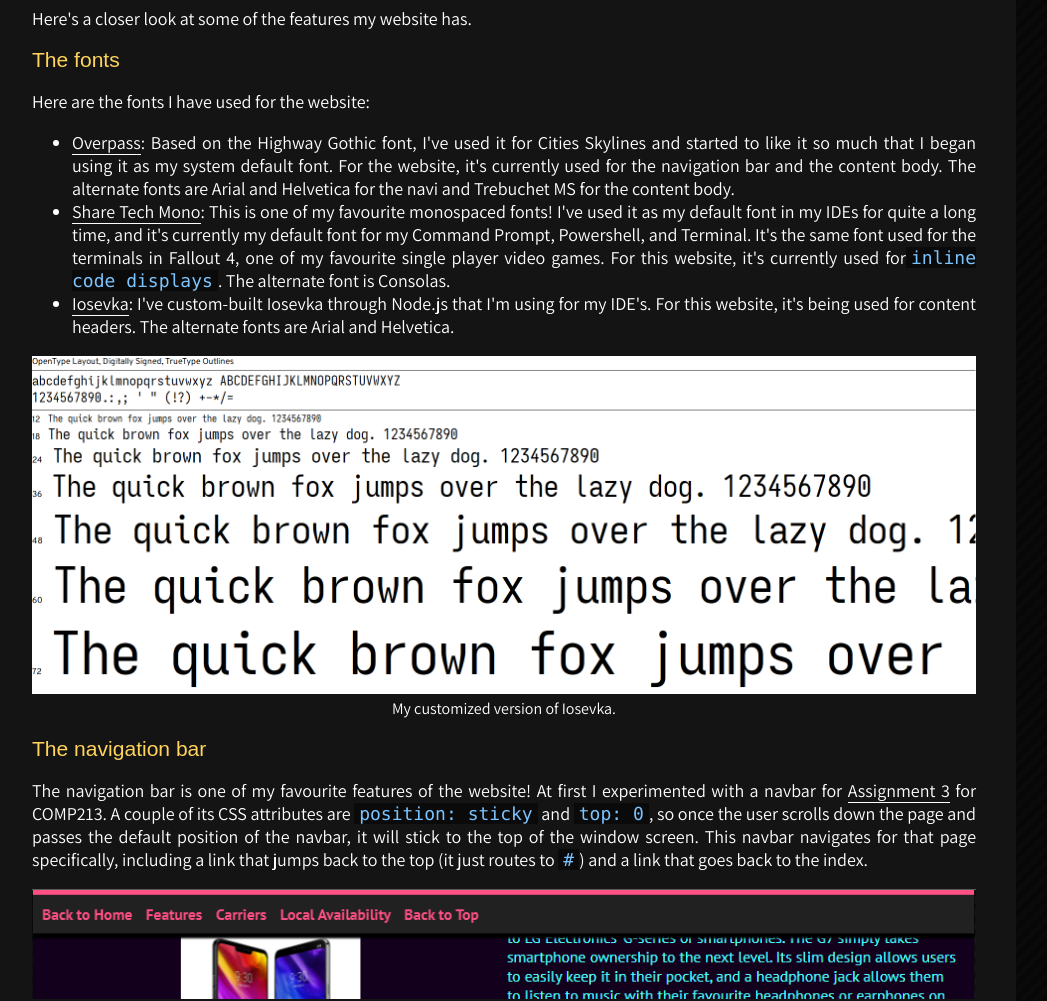
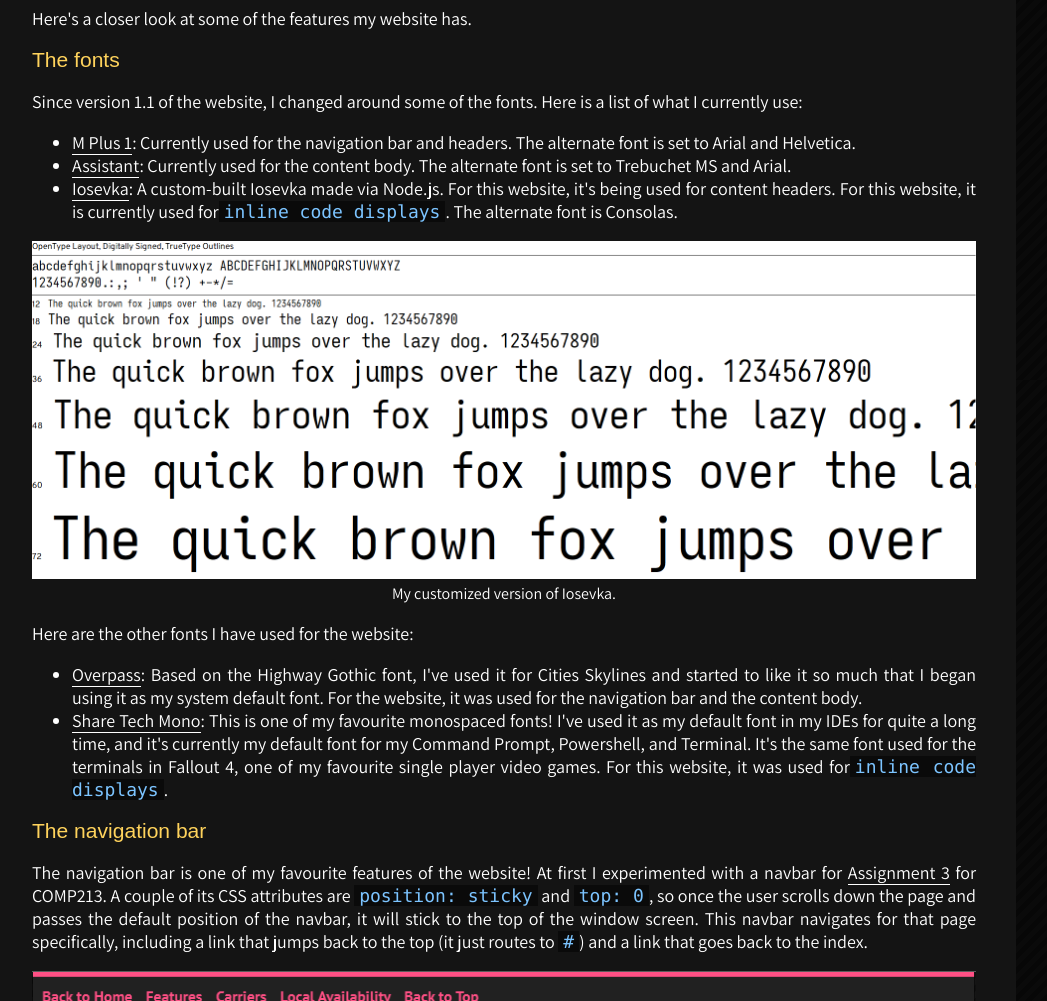
Before and after one commit to trentb10/studentweb-cencol-gatsby, a Gatsby site: page /works/personal-works/trentb-on-gatsby in a window 1280 px wide. Shown: the part 2020-3021 px from the top of the page, without its empty margins (136-1183 px from the left). Built offline with nearby package versions, Linux system fonts and the light colour scheme; Gatsby itself is replaced by a stand-in of ours; a web font is replaced by a local one.

Commit message:
Updated readme and personal-works/trentb-on-gatsby page

```diff
--- a/src/pages/works/personal-works/trentb-on-gatsby.js
+++ b/src/pages/works/personal-works/trentb-on-gatsby.js
@@ -120,39 +120,33 @@ export default function TrentBOnGatsby() {
       <h3>The fonts</h3>
 
       <p>
-        Here are the fonts I have used for the website:
+        Since version 1.1 of the website, I changed around some of the fonts. Here
+        is a list of what I currently use:
         <ul>
           <li>
             <a
-              href="https://fonts.google.com/specimen/Overpass">
-              Overpass
+              href="https://fonts.google.com/specimen/M+PLUS+1">
+              M Plus 1
             </a>
-            : Based on the Highway Gothic font, I've used it for Cities Skylines
-            and started to like it so much that I began using it as my system
-            default font. For the website, it's currently used for the navigation
-            bar and the content body. The alternate fonts are Arial and Helvetica
-            for the navi and Trebuchet MS for the content body.
+            : Currently used for the navigation bar and headers. The alternate font
+            is set to Arial and Helvetica.
           </li>
           <li>
             <a
-              href="https://fonts.google.com/specimen/Share+Tech+Mono">
-              Share Tech Mono
+              href="https://fonts.google.com/specimen/Assistant">
+              Assistant
             </a>
-            : This is one of my favourite monospaced fonts! I've used it as my
-            default font in my IDEs for quite a long time, and it's currently my
-            default font for my Command Prompt, Powershell, and Terminal. It's
-            the same font used for the terminals in Fallout 4, one of my favourite
-            single player video games. For this website, it's currently used for
-            <code>inline code displays</code>. The alternate font is Consolas.
+            : Currently used for the content body. The alternate font is set to
+            Trebuchet MS and Arial.
           </li>
           <li>
             <a
               href="https://github.com/be5invis/Iosevka">
               Iosevka
             </a>
-            : I've custom-built Iosevka through Node.js that I'm using for my
-            IDE's. For this website, it's being used for content headers. The
-            alternate fonts are Arial and Helvetica.
+            : A custom-built Iosevka made via Node.js. For this website, it's being
+            used for content headers. For this website, it is currently used for
+            <code>inline code displays</code>. The alternate font is Consolas.
           </li>
         </ul>
       </p>
@@ -164,6 +158,34 @@ export default function TrentBOnGatsby() {
         <div class="figure-caption">
           My customized version of Iosevka.
         </div>
+      </p>
+
+      <p>
+        Here are the other fonts I have used for the website:
+        <ul>
+          <li>
+            <a
+              href="https://fonts.google.com/specimen/Overpass">
+              Overpass
+            </a>
+            : Based on the Highway Gothic font, I've used it for Cities Skylines
+            and started to like it so much that I began using it as my system
+            default font. For the website, it was used for the navigation
+            bar and the content body.
+          </li>
+          <li>
+            <a
+              href="https://fonts.google.com/specimen/Share+Tech+Mono">
+              Share Tech Mono
+            </a>
+            : This is one of my favourite monospaced fonts! I've used it as my
+            default font in my IDEs for quite a long time, and it's currently my
+            default font for my Command Prompt, Powershell, and Terminal. It's
+            the same font used for the terminals in Fallout 4, one of my favourite
+            single player video games. For this website, it was used for
+            <code>inline code displays</code>.
+          </li>
+        </ul>
       </p>
 
       <h3>The navigation bar</h3>
```
Also changed, not shown: readme.md.
